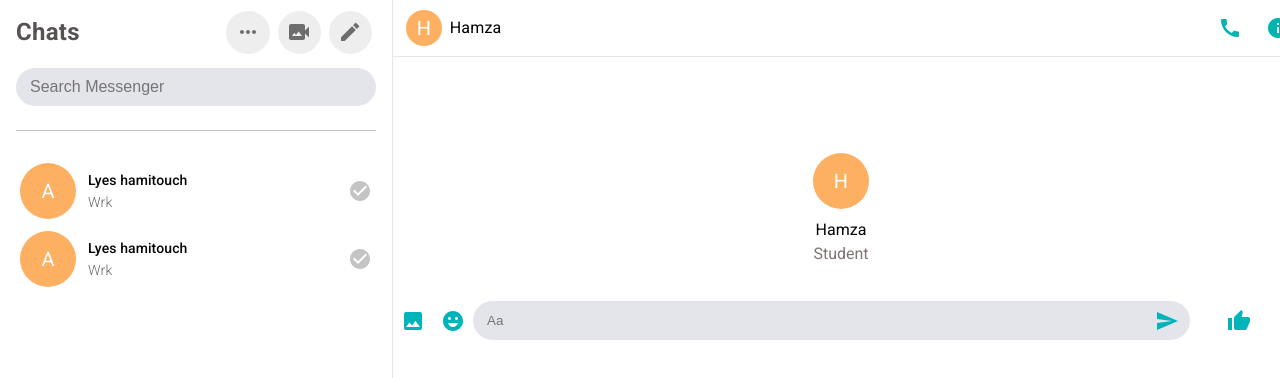
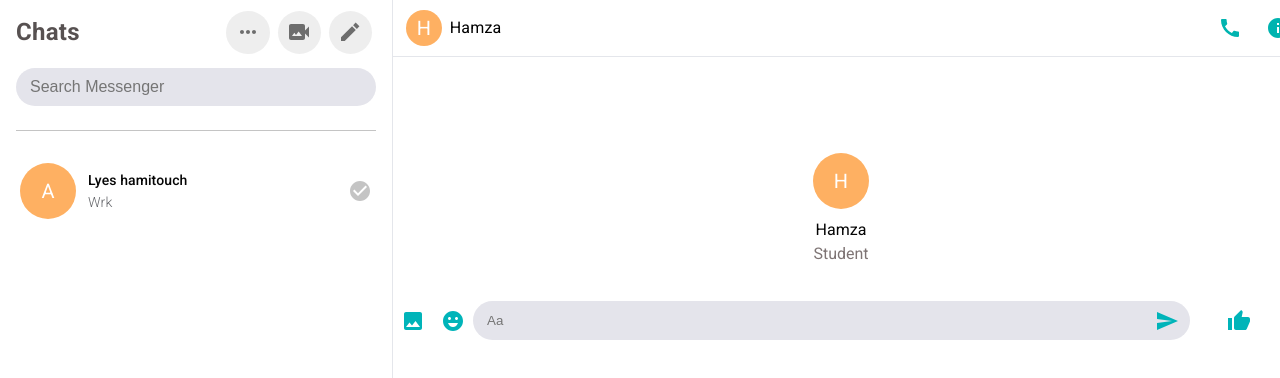
Before and after one commit to abdouAoufi/messanger, a React (Vite) app: page /home/chat/f4hdas in a window 1280 px wide. Shown: the top 378 px of the page. Built offline with nearby package versions, Linux system fonts and the light colour scheme; sample sign-in values are in the browser's storage.

Commit message:
validation: add message validation

```diff
--- a/src/components/Left-side-bar/LeftSideBar.jsx
+++ b/src/components/Left-side-bar/LeftSideBar.jsx
@@ -56,11 +56,6 @@ export default function LeftSideBar() {
               lastMessage="Wrk"
               id="f4hdas"
             />
-            <ProfileContainer
-              name="Lyes hamitouch"
-              lastMessage="Wrk"
-              id="fadf"
-            />
           </>
         )}
       </Box>
--- a/src/components/Loading/Loading.jsx
+++ b/src/components/Loading/Loading.jsx
@@ -8,7 +8,7 @@ export default function Loading({ mt }) {
       variant="body1"
       sx={{ color: TYPO_COLORS.lessBlack, textAlign: "center", mt: +mt || 0 }}
     >
-      Loading users...
+      Loading ...
     </Typography>
   );
 }
--- a/src/components/Right-side-bar/Chat-holder/ChatHolder.jsx
+++ b/src/components/Right-side-bar/Chat-holder/ChatHolder.jsx
@@ -12,18 +12,21 @@ import { randomUserList } from "../../../assests";
 
 function ChatHolder() {
   const messageRef = useRef(null);
+  const history = useHistory();
   const [currentUser, setCurentStateUser] = useState({});
-  const [messageToSend, setMessageToSend] = useState("");
   const [loading, setLoading] = useState(true);
   const { setCurrentUser } = useContext(ChatContext);
   const userID = useParams().userID;
-  const history = useHistory();
+
+
   const sendMessage = (message) => {
+    if (!message) return;
     messageRef.current.sendMessage(message);
     setTimeout(() => reciveMessage(message), 1000);
   };
   const reciveMessage = (message) => {
     // TODO FAKE API
+    if (!message) return;
     messageRef.current.reciveMessage(message);
   };
 
@@ -75,8 +78,8 @@ function ChatHolder() {
         ) : (
           <Box component="div">
             <ProfileContainer
-              name={currentUser.name || "uknwon user"}
-              occupation={currentUser.occupation || "uknwon user"}
+              name={currentUser.name || "Uknwon user"}
+              occupation={currentUser.occupation || "Uknwon user"}
             />
             <MessageHolder ref={messageRef} />
             <BottomBar sendMessage={sendMessage} />
@@ -92,4 +95,4 @@ const ChatWrapper = styled.div`
   max-height: 80vh;
 `;
 
-export default ChatHolder;
+export { ChatHolder as default };
```
